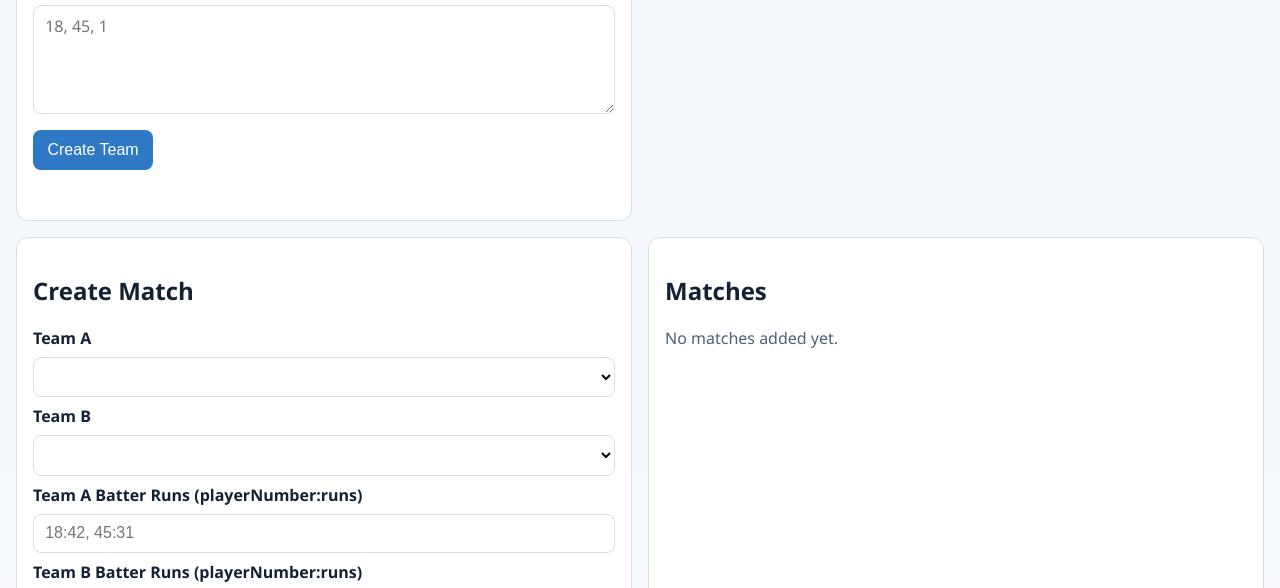
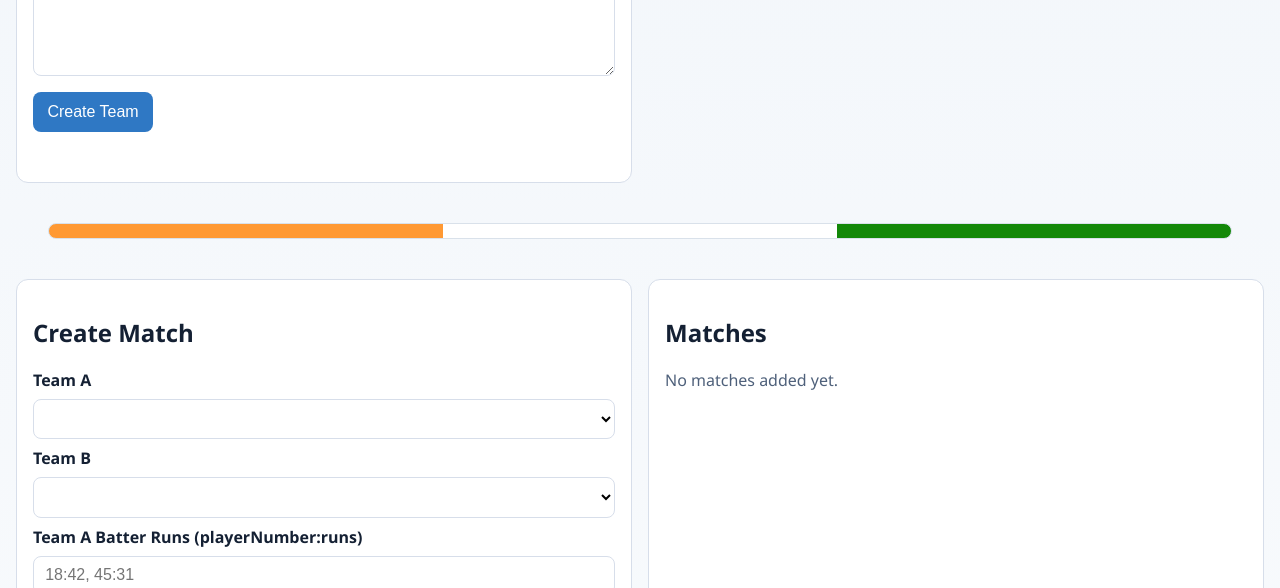
Before and after one commit to vchandnani/kabirs-eleven, a website: page index.html in a window 1280 px wide. Shown: the part 1059-1647 px from the top of the page. Drawn offline with Linux system fonts and the light colour scheme.

Commit message:
Refine UI: remove subtitle and style matches tricolor banner

```diff
--- a/index.html
+++ b/index.html
@@ -10,7 +10,6 @@
     <header class="tricolor-banner" aria-hidden="true"></header>
     <main class="container">
       <h1>Kabir's Eleven</h1>
-      <p class="subtitle">Step 3: Manage cricket players, teams, and matches</p>
 
       <div class="content-grid">
         <section class="card">
@@ -109,6 +108,7 @@
         </section>
       </div>
 
+      <div class="matches-banner" aria-hidden="true"></div>
       <div class="matches-grid">
         <section class="card">
           <h2>Create Match</h2>
--- a/styles.css
+++ b/styles.css
@@ -73,6 +73,25 @@ h1 {
   grid-template-columns: repeat(2, minmax(0, 1fr));
   gap: 1rem;
   margin-top: 1rem;
+}
+
+.matches-banner {
+  margin-top: 2.5rem;
+  margin-bottom: 2.5rem;
+  margin-left: 2rem;
+  margin-right: 2rem;
+  height: 16px;
+  border-radius: 8px;
+  background: linear-gradient(
+    to right,
+    #ff9933 0%,
+    #ff9933 33.33%,
+    #ffffff 33.33%,
+    #ffffff 66.66%,
+    #138808 66.66%,
+    #138808 100%
+  );
+  border: 1px solid #d9e1ea;
 }
 
 .matches-grid .card {
```
